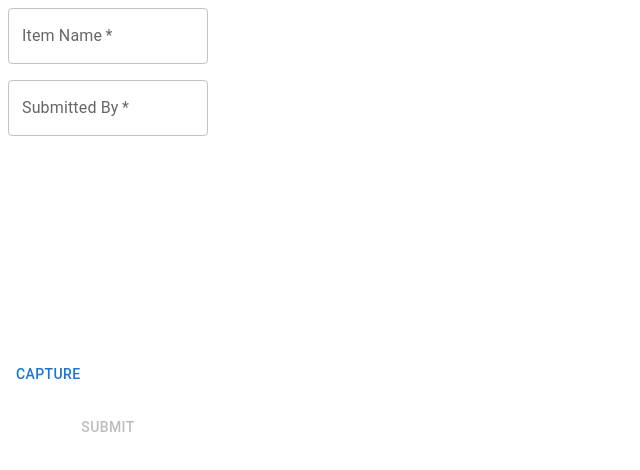
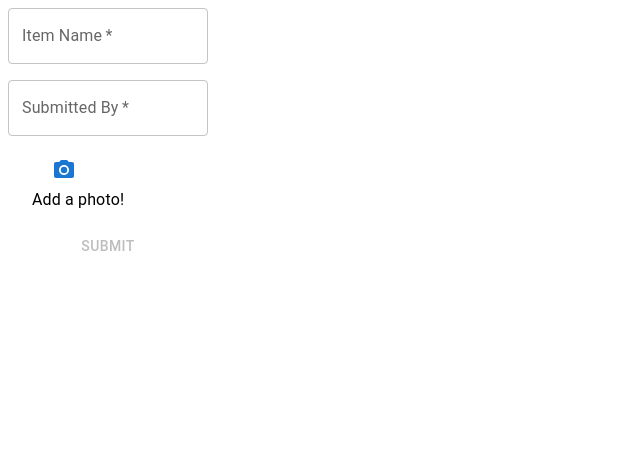
Before and after one commit to vader-valencia/beer-ratings-web-app, a React (Create React App) app: page /new-item in a window 1280 px wide. Shown: the top 470 px of the page, without its empty margins (0-640 px from the left). Built offline with nearby package versions, Linux system fonts and the light colour scheme; no server answers.

Commit message:
updating the new-item screen to make photo submission optional

```diff
--- a/src/Components/WebcamCapture.tsx
+++ b/src/Components/WebcamCapture.tsx
@@ -29,7 +29,7 @@ const webcamRef = React.useRef<Webcam>(null);
 
   return (
     <div className="webcam-container">
-      {props.image===null
+      {props.image === null
       ?<Webcam
         audio={false}
         height={200}
@@ -40,11 +40,17 @@ const webcamRef = React.useRef<Webcam>(null);
         />
       :
       <img src={props.image}/>}
-
+      {props.image === null ?
       <Button
         onClick={(e)=>{e.preventDefault();capture();}}>
             Capture
         </Button>
+        :
+        <Button
+        onClick={(e)=>{e.preventDefault();props.setImage(null);}}>
+            Retake
+        </Button>
+        }
     </div>
   );
 };
--- a/src/Models/DrinkItem.ts
+++ b/src/Models/DrinkItem.ts
@@ -7,6 +7,7 @@ export default interface DrinkItem{
 export interface NewDrinkItem{
     name: string
     submittedBy: string
+    image: string | null
 }
 
 export interface DrinkItems{
--- a/src/Pages/NewItem.tsx
+++ b/src/Pages/NewItem.tsx
@@ -3,24 +3,26 @@ import '../Styles/App.css';
 import logo from '../Images/logo.svg';
 import * as RatingsAPI from "../API/Ratings";
 import { Ratings } from '../Models/Rating';
-import { Box, Button, Stack, TextField } from '@mui/material';
+import { Box, Button, Stack, TextField, Typography } from '@mui/material';
 import WebcamCapture from '../Components/WebcamCapture';
+import PhotoCameraIcon from '@mui/icons-material/PhotoCamera';
+import { Container } from '@mui/system';
 
 export default function NewItem() {
 
   const [name, setName] = React.useState<string>('');
   const [submittedBy, setSubmittedBy] = React.useState<string>('');
   const [message, setMessage] = React.useState<Ratings|null>(null);
-  const [image, setImage] = React.useState<string | null>(null)
+  const [image, setImage] = React.useState<string | null>(null);
+  const [optedForPhoto, setOptedForPhoto] = React.useState<boolean>(false);
 
   const createNewBeer = () => {
 
     const newDrinkItem =     {
       name: name,
       submittedBy: submittedBy,
+      image: image
     }
-
-    console.log(image)
 
     RatingsAPI.postNewDrinkItem(newDrinkItem)
     .then((response) =>{
@@ -78,13 +80,22 @@ export default function NewItem() {
           onChange={handleSubmittedByChange}
         />
 
-        <WebcamCapture
-        image={image}
-        setImage={setImage}
-        />
+        {optedForPhoto ?
+          <WebcamCapture
+          image={image}
+          setImage={setImage}
+          />
+          :
+          <Container>
+            <Button onClick={() => setOptedForPhoto(true)}>
+              <PhotoCameraIcon/>
+            </Button>
+            <Typography>Add a photo!</Typography>
+          </Container>
+        }
 
         <Button
-          disabled={name === '' || submittedBy === '' || image === null}
+          disabled={name === '' || submittedBy === ''}
           onClick={() => {
             handleSubmit();
           }}
```
